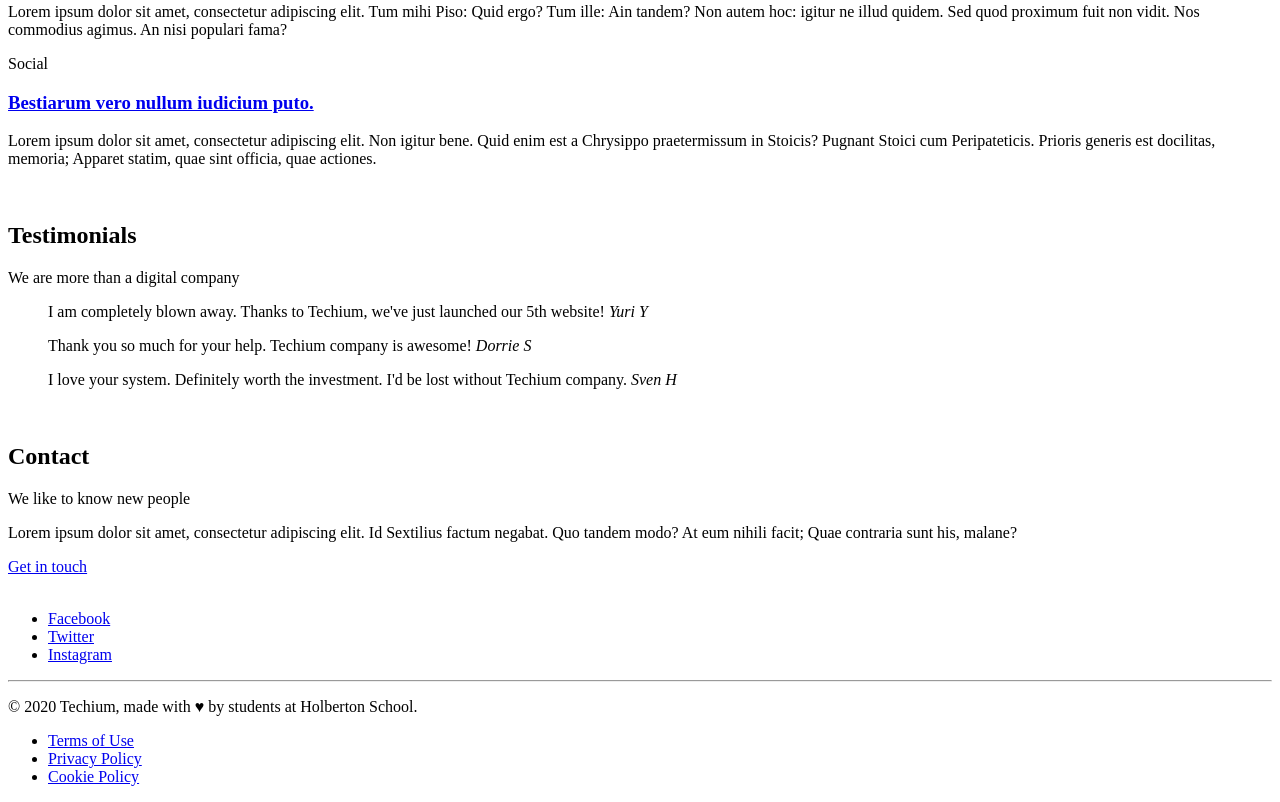
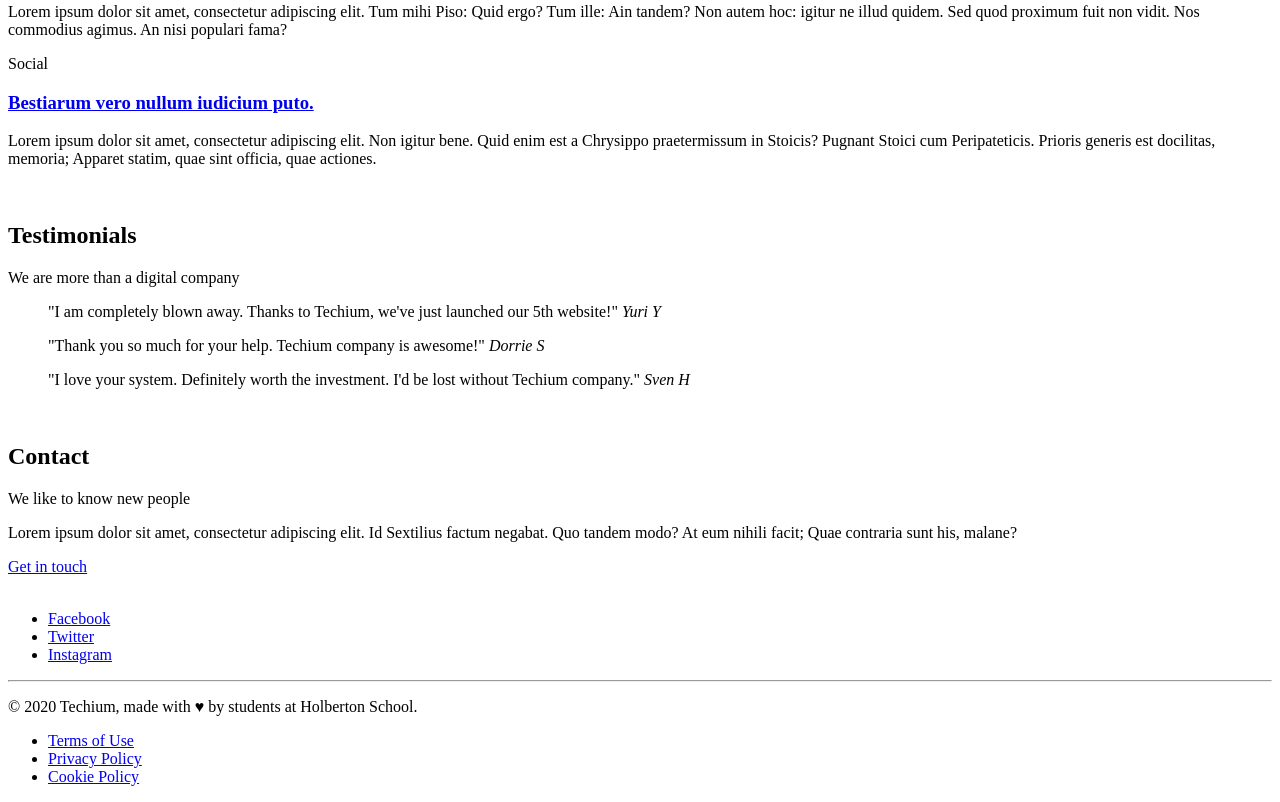
Before and after one commit to julietab28/holbertonschool-web_front_end, a plain HTML site: page html_advanced/29-index.html in a window 1280 px wide. Shown: the part 1706-2508 px from the top of the page. Drawn offline with Linux system fonts and the light colour scheme.

Commit message:
Task 29 - Client quotes

```diff
--- a/html_advanced/29-index.html
+++ b/html_advanced/29-index.html
@@ -191,21 +191,21 @@
                 <div>
                     <article>
                         <blockquote>
-                            I am completely blown away. Thanks to Techium, we've just launched our 5th website!
+                            "I am completely blown away. Thanks to Techium, we've just launched our 5th website!"
                             <cite>Yuri Y</cite>
                         </blockquote>
                     </article>
 
                     <article>
                         <blockquote>
-                            Thank you so much for your help. Techium company is awesome!
+                            "Thank you so much for your help. Techium company is awesome!"
                             <cite>Dorrie S</cite>
                         </blockquote>
                     </article>
 
                     <article>
                         <blockquote>
-                            I love your system. Definitely worth the investment. I'd be lost without Techium company.
+                            "I love your system. Definitely worth the investment. I'd be lost without Techium company."
                             <cite>Sven H</cite>
                         </blockquote>
                     </article>
```
